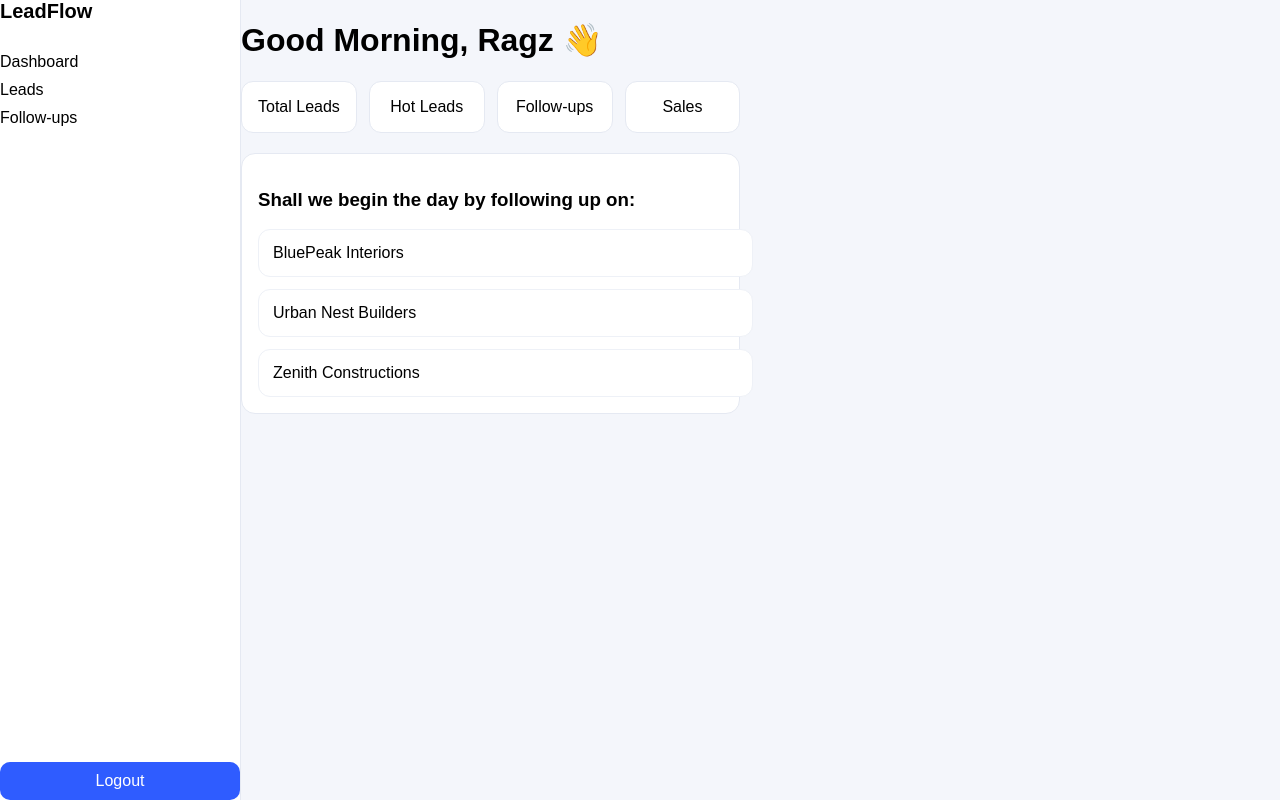
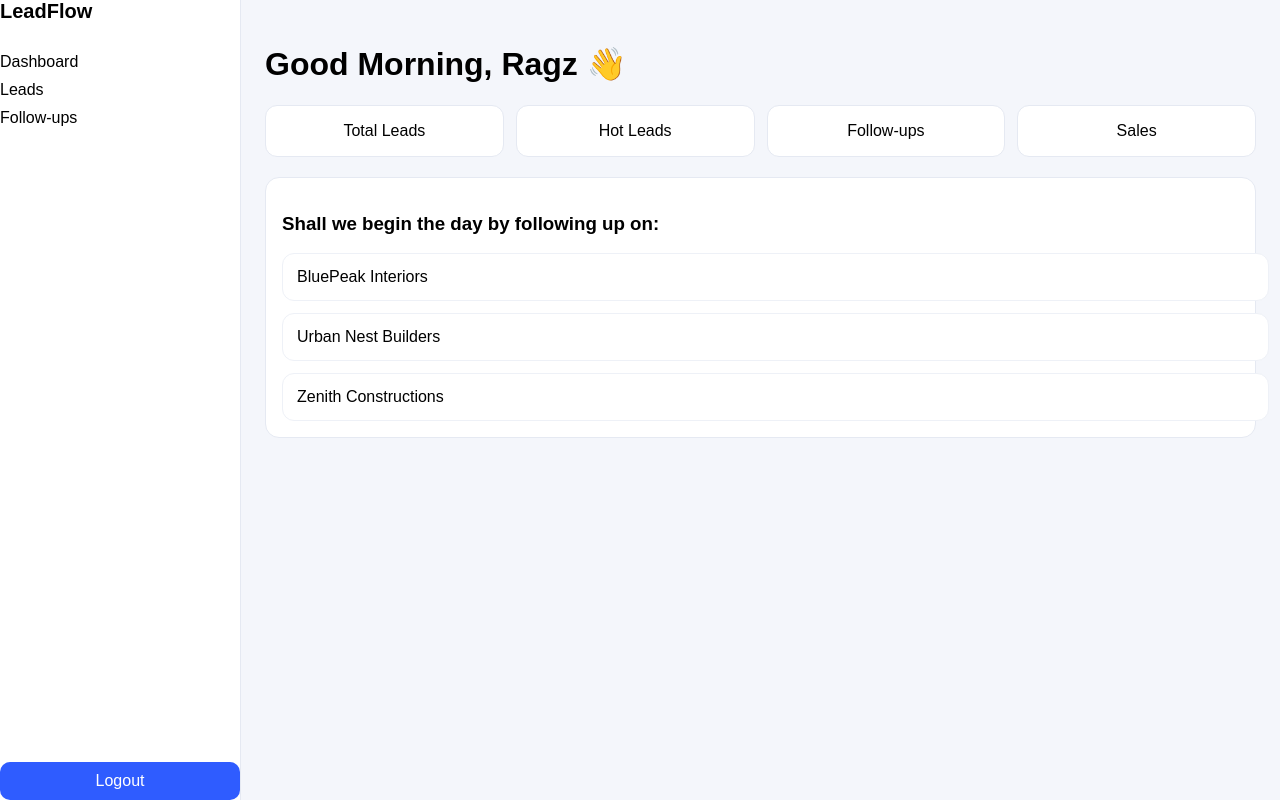
Before and after one commit to stirr3dz3phyr-ship-it/LeadFlow-WarMachine, a React (Vite) app: page / in a window 1280 px wide. Built offline with nearby package versions, Linux system fonts and the light colour scheme.

Commit message:
Update styles.css

```diff
--- a/src/styles.css
+++ b/src/styles.css
@@ -15,7 +15,16 @@ html, body {
   display: flex;
   width: 100vw;
   height: 100vh;
-  overflow: hidden;
+}
+
+.sidebar {
+  width: 240px;
+}
+
+.main {
+  flex: 1;
+  padding: 24px;
+  overflow-y: auto;
 }
 
 /* SIDEBAR = FIXED LEFT */
```
